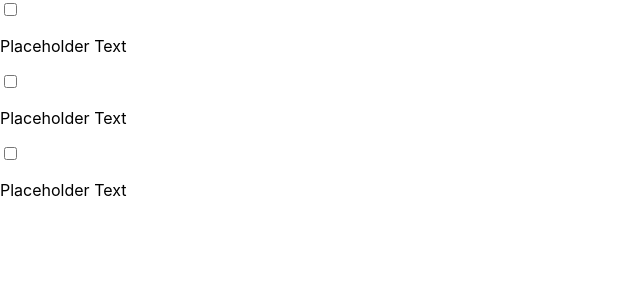
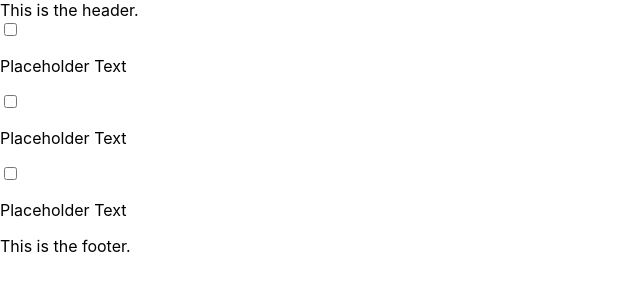
Before and after one commit to schwarro/scrimba, a React (Create React App) app in the folder test-app/: page / in a window 1280 px wide. Shown: the top 300 px of the page, without its empty margins (0-640 px from the left). Built offline with nearby package versions, Linux system fonts and the light colour scheme; the HTML template or start-up script is replaced by a standard one.

Commit message:
added multiple components to app.js

```diff
--- a/test-app/src/App.js
+++ b/test-app/src/App.js
@@ -1,10 +1,15 @@
 import React from "react"
 import MainContent from "./components/MainContent.js"
+import Header from "./components/Header.js"
+import Footer from "./components/Footer.js"
+
 
 function App() {
   return (
     <div>
+      <Header />
       <MainContent />
+      <Footer />
     </div>
   )
 }
--- /dev/null
+++ b/test-app/src/components/Footer.js
@@ -0,0 +1,11 @@
+import React from "react"
+
+function Footer() {
+  return (
+    <header>
+      This is the footer.
+    </header>
+  )
+}
+
+export default Footer
--- /dev/null
+++ b/test-app/src/components/Header.js
@@ -0,0 +1,11 @@
+import React from "react"
+
+function Header() {
+  return (
+    <header>
+      This is the header.
+    </header>
+  )
+}
+
+export default Header
```
